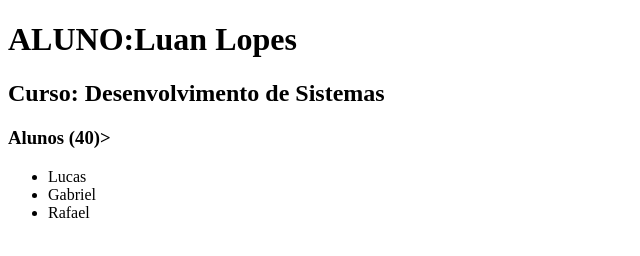
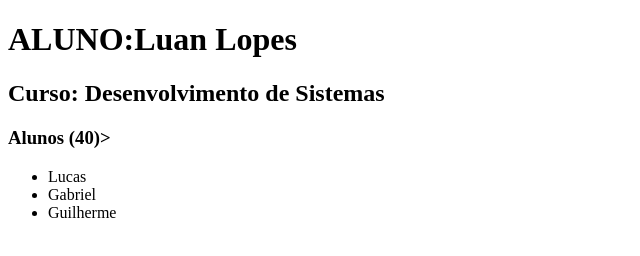
Before and after one commit to Barladel/Tintas, a plain HTML site: page index.html in a window 1280 px wide. Shown: the full height of the page, 0-640 px from the left. Drawn offline with Linux system fonts and the light colour scheme.

Commit message:
Alterando o nome de Rafael para Guilherme

```diff
--- a/index.html
+++ b/index.html
@@ -10,7 +10,7 @@
 		  <ul>
 		     <li>Lucas</li>
 			 <li>Gabriel</li>
-			 <li>Rafael</li>
+			 <li>Guilherme</li>
 		  </ul>
 	 </body>
 
```
